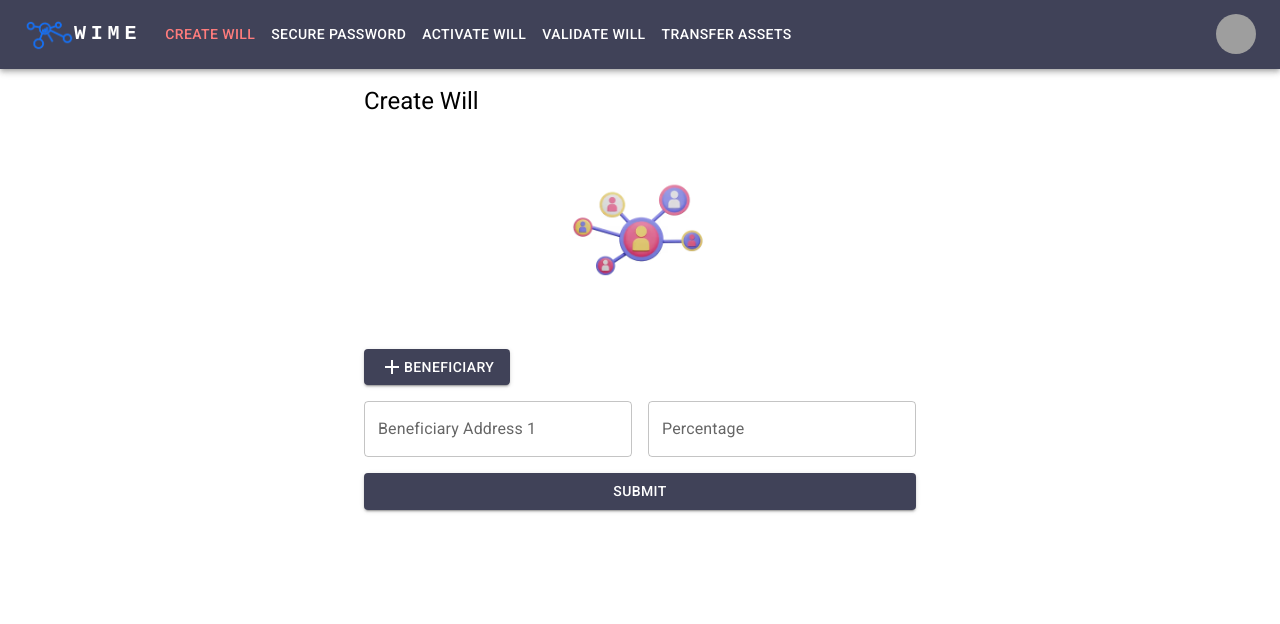
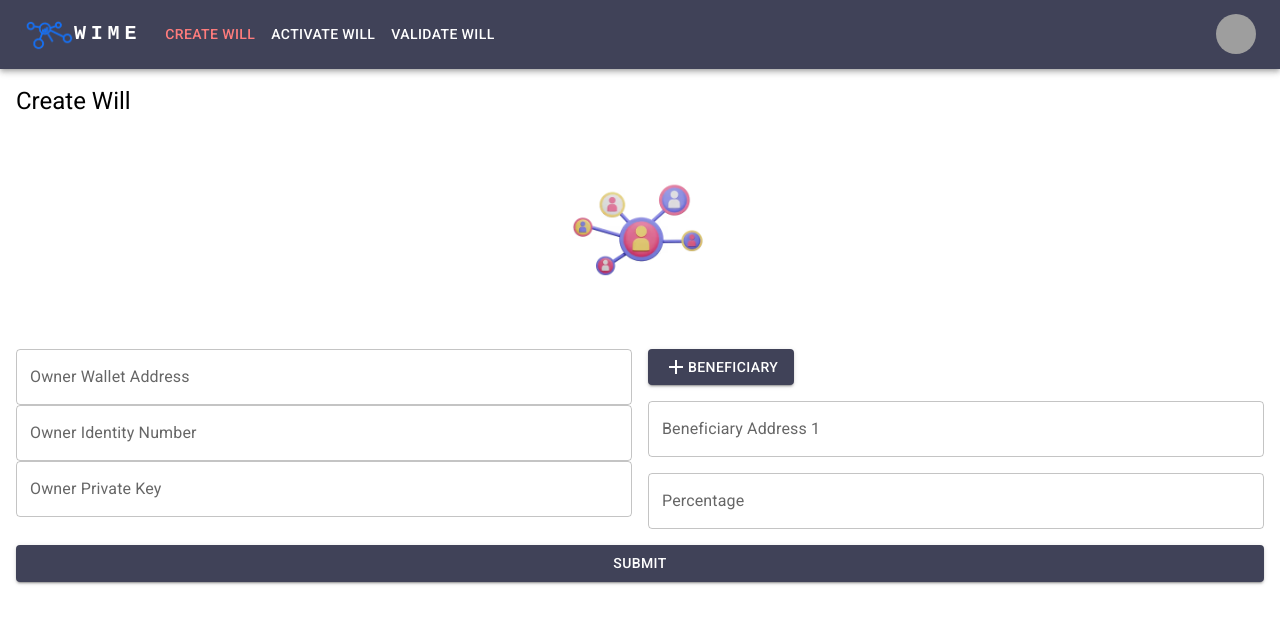
Before and after one commit to HeLinChooi/wime, a React (Create React App) app in the folder client/: page /create-will in a window 1280 px wide. Shown: the top 624 px of the page. Built offline with nearby package versions, Linux system fonts and the light colour scheme; grey boxes are pictures that could not be loaded.

Commit message:
Able to deploy contract from FE

```diff
--- a/client/src/components/create-will/CreateWillPage-2.jsx
+++ b/client/src/components/create-will/CreateWillPage-2.jsx
@@ -30,7 +30,30 @@ const CreateWillPage = () => {
   const API_URL = "http://localhost:8000";
   const onSubmit = async (data) => {
     console.log(data);
-    const message = await fetch(`${API_URL}/create-will`)
+
+    // Contruct request options
+    const requestOptions = {
+      method: "POST",
+      headers: { "Content-Type": "application/json" },
+      body: JSON.stringify({
+        "ownerPubKey": data.ownerPubKey,
+        "ownerIcNumber": data.ownerIcNumber,
+        "beneficiaries": [
+          {
+            "beneficiaryPubKey": data.address[0],
+            "percentage": data.percentage[0]
+          }
+        ],
+        "validators": [
+          {
+            "validatorPubKey": "0x123456789",
+            "isValidated": false
+          }
+        ],
+        "ownerPrivKey": data.ownerPrivKey
+      }),
+    };
+    const message = await fetch(`${API_URL}/create-will`, requestOptions)
       .then((res) => {
         return res.json();
       })
@@ -45,7 +68,7 @@ const CreateWillPage = () => {
 
   return (
     <>
-      <Container
+      {/* <Container
         maxWidth="sm"
         sx={{
           marginY: 2,
@@ -56,15 +79,19 @@ const CreateWillPage = () => {
       >
         <Box
           sx={{
-            width: 600,
-            height: 300,
+            // width: 600,
+            // height: 300,
             // backgroundColor: "primary.dark",
           }}
-        >
+        > */}
       <Grid
         container
-            rowSpacing={2}
-            columnSpacing={{ xs: 1, sm: 2, md: 2 }}
+        spacing={2}
+        sx={{
+          p: 2
+        }}
+      // rowSpacing={2}
+      // columnSpacing={{ xs: 1, sm: 2, md: 2 }}
       >
         <Grid item xs={12}>
             <Typography variant="h5" component="h2">
@@ -76,6 +103,41 @@ const CreateWillPage = () => {
             <img src={beneficiaryImg} alt="" height="200px" />
           </Box>
         </Grid>
+        <Grid item xs={12} md={6}>
+
+          <Grid item xs={12}>
+            <TextField
+              error={!!errors.ownerPubKey}
+              // helperText="This field is required"
+              fullWidth
+              label="Owner Wallet Address"
+              variant="outlined"
+              {...register("ownerPubKey", { required: true })}
+            />
+          </Grid>
+          <Grid item xs={12}>
+            <TextField
+              error={!!errors.ownerIcNumber}
+              // helperText="This field is required"
+              fullWidth
+              label="Owner Identity Number"
+              variant="outlined"
+              {...register("ownerIcNumber", { required: true })}
+            />
+          </Grid>
+          <Grid item xs={12}>
+            <TextField
+              error={!!errors.ownerPrivKey}
+              // helperText="This field is required"
+              fullWidth
+              label="Owner Private Key"
+              variant="outlined"
+              {...register("ownerPrivKey", { required: true })}
+            />
+          </Grid>
+        </Grid>
+        <Grid item container xs={12} md={6} rowSpacing={2}>
+
           <Grid item xs={12}>
             <Button
               variant="contained"
@@ -87,7 +149,7 @@ const CreateWillPage = () => {
           </Grid>
           {createArrayWithNumbers(beneficiaryNumber).map((index) => (
             <React.Fragment key={`beneficiary${index}`}>
-                <Grid item xs={12} sm={6}>
+              <Grid item xs={12}>
                 <TextField
                   fullWidth
                   id="outlined-basic"
@@ -96,7 +158,7 @@ const CreateWillPage = () => {
                   {...register(`address.${index}`)}
                 />
               </Grid>
-                <Grid item xs={6}>
+              <Grid item xs={12}>
                 <TextField
                   fullWidth
                   id="outlined-basic"
@@ -109,6 +171,8 @@ const CreateWillPage = () => {
               </Grid>
             </React.Fragment>
           ))}
+        </Grid>
+
         <Grid item xs={12}>
           <Button
             fullWidth
@@ -119,8 +183,8 @@ const CreateWillPage = () => {
           </Button>
         </Grid>
       </Grid>
-        </Box>
-      </Container>
+      {/* </Box>
+      </Container> */}
     </>
   );
 };
--- a/client/src/components/shared/ResponsiveAppBar.jsx
+++ b/client/src/components/shared/ResponsiveAppBar.jsx
@@ -17,10 +17,10 @@ import wimeLogoImg from "../../wimeLogo2.png";
 
 const pages = [
   { name: "Create Will", route: "/create-will" },
-  { name: "Secure Password", route: "/secure-password" },
+  // { name: "Secure Password", route: "/secure-password" },
   { name: "Activate Will", route: "/activate-will" },
   { name: "Validate Will", route: "/validate-will" },
-  { name: "Transfer Assets", route: "/transfer-assets" },
+  // { name: "Transfer Assets", route: "/transfer-assets" },
 ];
 const settings = ["Profile", "Account", "Dashboard", "Logout"];
 
```
Also changed, not shown: 1 other file (tests, documents, lock files or other folders). Lines whose indentation alone changed are shown as unchanged.
